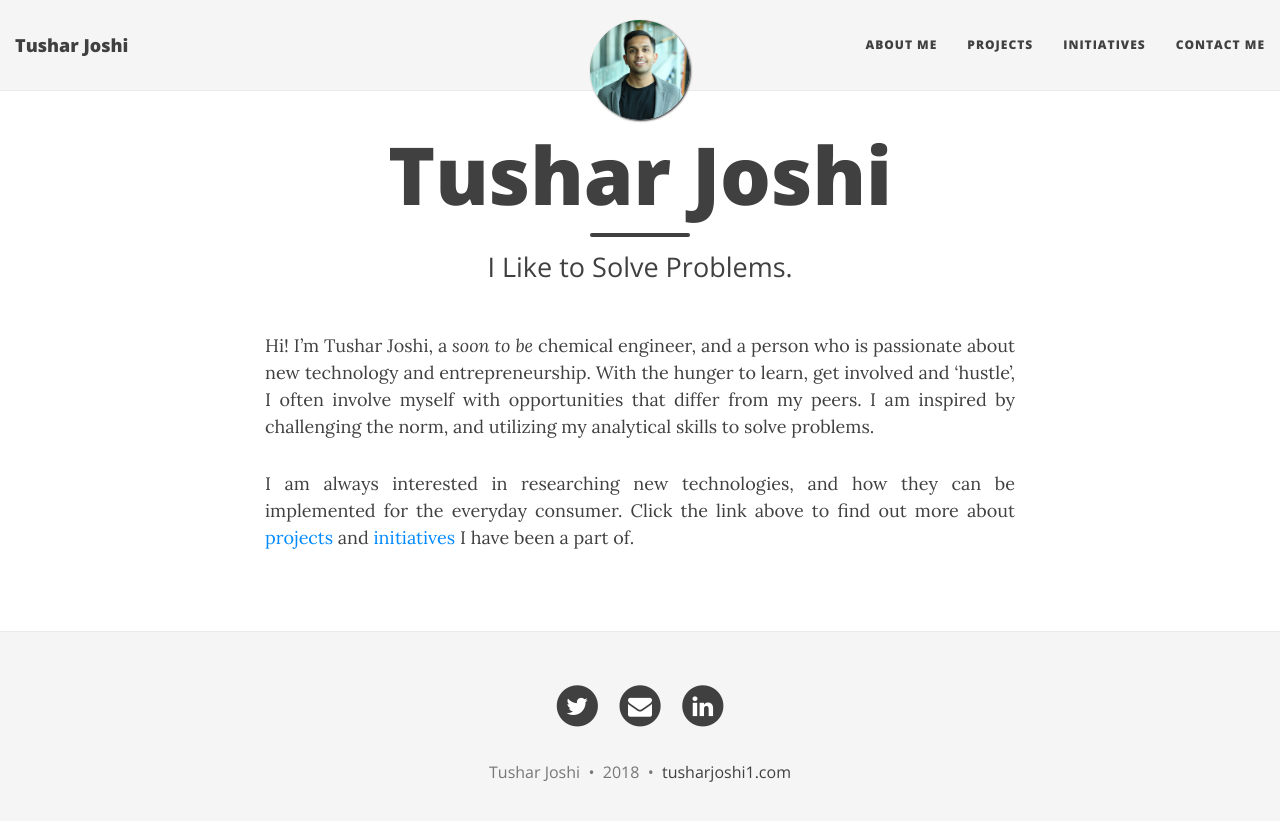
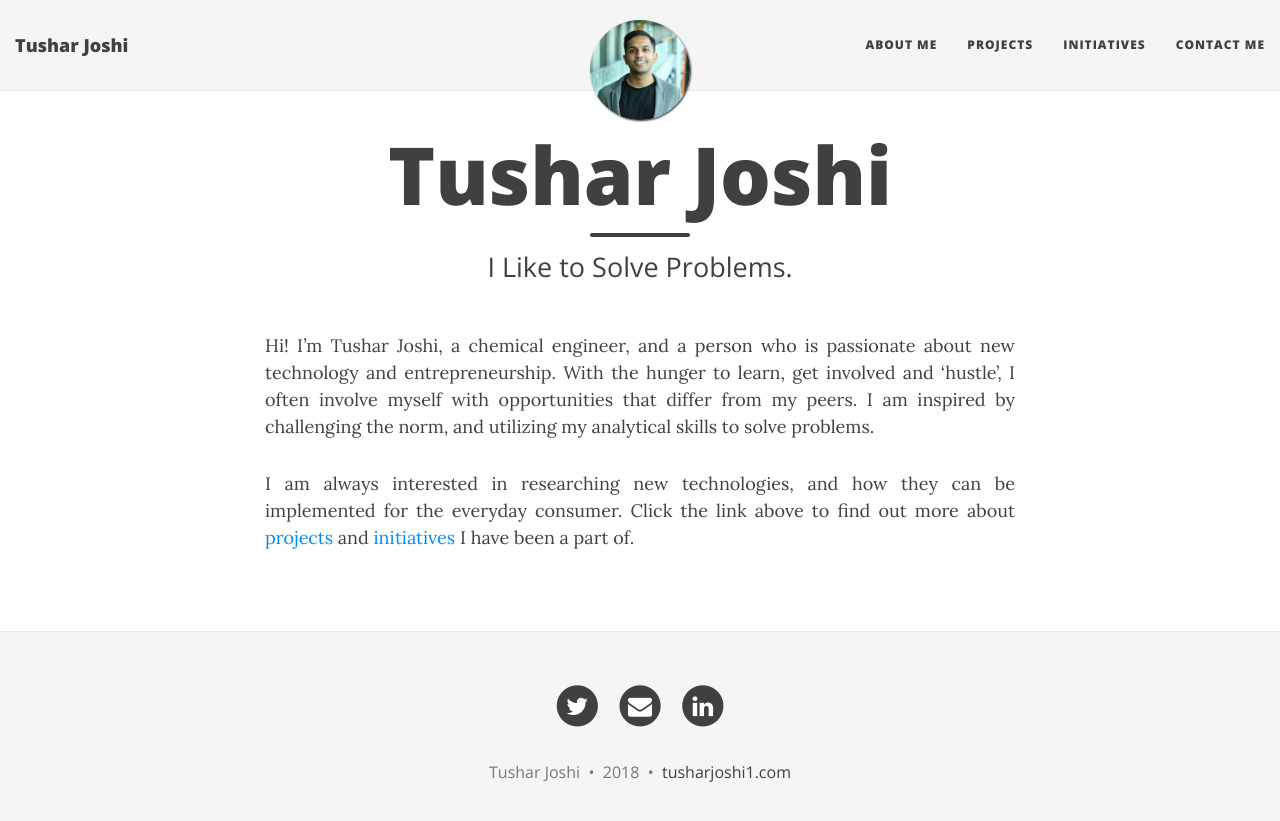
Before and after one commit to tusharjoshi1/tusharjoshi1.github.io, a Jekyll site: the page built from index.html, in a window 1280 px wide. Shown: the top 821 px of the page. Built offline with Jekyll 4.4.1, drawn with Linux system fonts in a browser that asks for light colours; nearby versions of some CDN libraries; the list of posts is cut into pages by our own code.

Commit message:
Update index.html

```diff
--- a/index.html
+++ b/index.html
@@ -5,6 +5,6 @@ subtitle: I Like to Solve Problems.
 ---
 
 
-<p align="justify">Hi! I’m Tushar Joshi, a <i>soon to be</i> chemical engineer, and a person who is passionate about new technology and entrepreneurship. With the hunger to learn, get involved and ‘hustle’, I often involve myself with opportunities that differ from my peers. I am inspired by challenging the norm, and utilizing my analytical skills to solve problems.</p>
+<p align="justify">Hi! I’m Tushar Joshi, a chemical engineer, and a person who is passionate about new technology and entrepreneurship. With the hunger to learn, get involved and ‘hustle’, I often involve myself with opportunities that differ from my peers. I am inspired by challenging the norm, and utilizing my analytical skills to solve problems.</p>
 <p></p>
 <p align="justify">I am always interested in researching new technologies, and how they can be implemented for the everyday consumer. Click the link above to find out more about <a href="http://tusharjoshi1.com/projects/">projects</a> and <a href="http://tusharjoshi1.com/initiatives/">initiatives</a> I have been a part of.</p>
```
